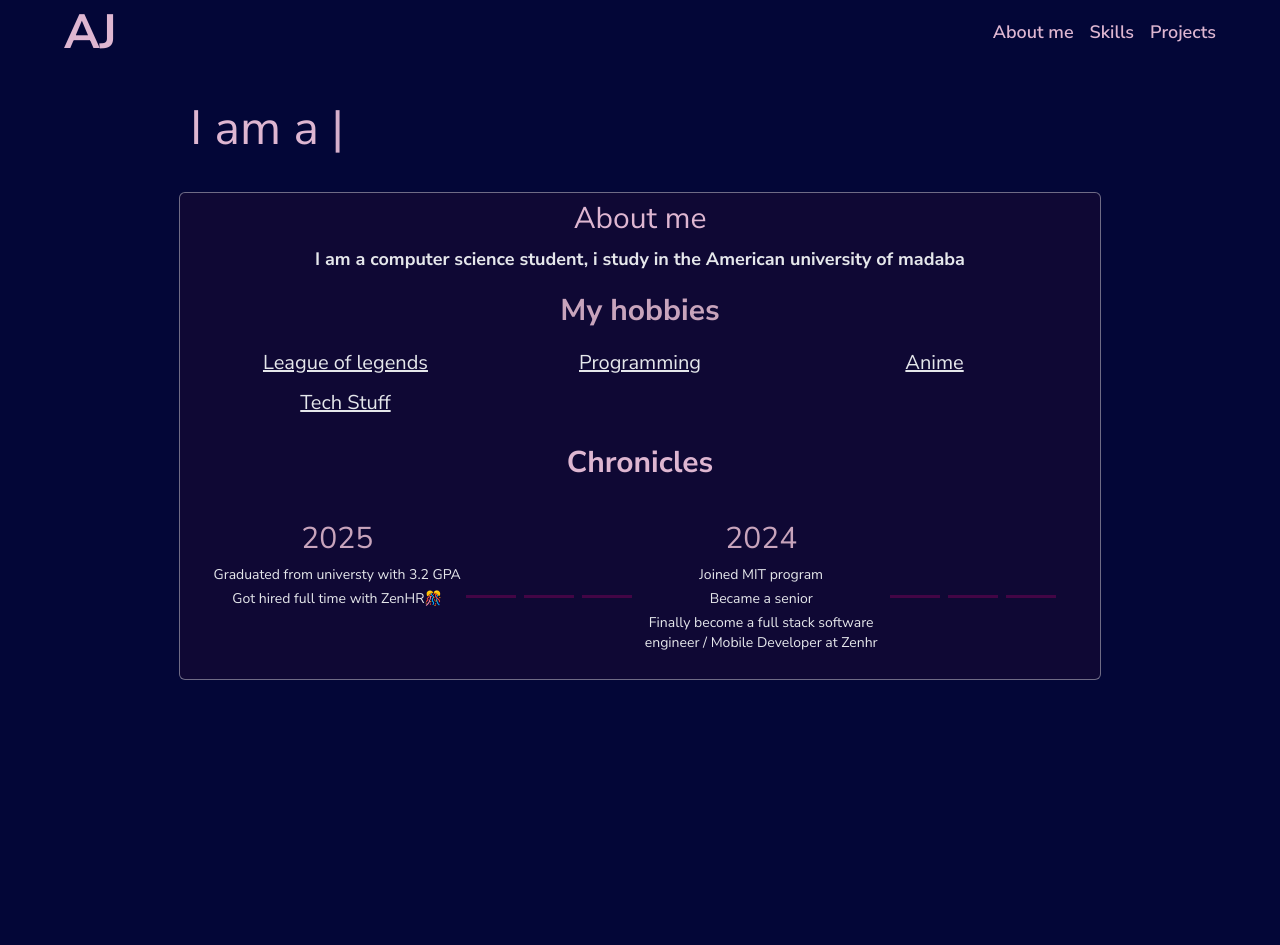
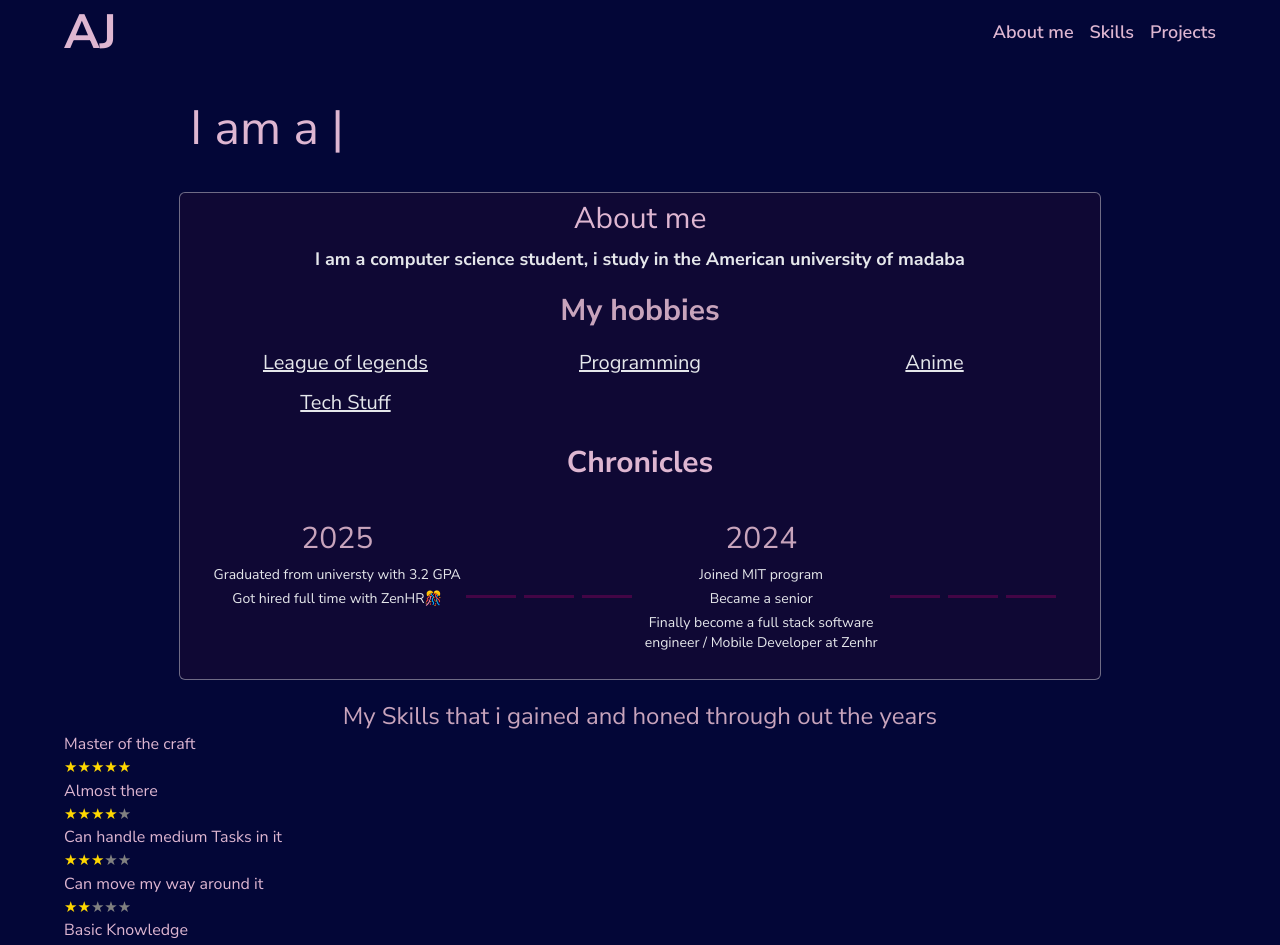
Before and after one commit to araj-abood/my_porot, a React (Vite) app: page / in a window 1280 px wide. Shown: the top 945 px of the page. Before the commit the page ends 800 px from the top, so only its background shows below. Built offline with nearby package versions, Linux system fonts and the light colour scheme.

Commit message:
Add new sections and edit content to be up to date

```diff
--- a/package.json
+++ b/package.json
@@ -15,6 +15,7 @@
     "framer-motion": "^10.18.0",
     "react": "^18.2.0",
     "react-dom": "^18.2.0",
+    "react-stars": "^2.2.5",
     "react-wavify": "^1.10.0"
   },
   "devDependencies": {
--- a/src/App.jsx
+++ b/src/App.jsx
@@ -3,17 +3,30 @@ import Hero from "./components/Hero";
 import Navbar from "./components/Navbar";
 import Section from "./layout/Section";
 import "./App.css";
+import Wave from "react-wavify";
+import Skills from "./components/skills/components";
 
 function App() {
   return (
-    <>
-      {" "}
+    <main>
       <Section>
         <Navbar />
         <Hero />
         <AboutMe />
+        <Skills />
       </Section>
-    </>
+      <Wave
+        fill="rgba(12, 7, 171, 0.8)"
+        paused={false}
+        style={{ display: "flex" }}
+        options={{
+          height: 10,
+          amplitude: 10,
+          speed: 1,
+          points: 3,
+        }}
+      />
+    </main>
   );
 }
 
--- /dev/null
+++ b/src/components/skills-rating/index.tsx
@@ -0,0 +1,40 @@
+import React from "react";
+import ReactStars from "react-stars";
+
+// Explicitly cast ReactStars to any to bypass type-checking issues
+const ReactStarsComponent = ReactStars as any;
+
+type SkillsRatingProps = {
+  numberOfStars: number;
+  arrayOfSkills: string[];
+};
+
+function SkillsRating({ numberOfStars, arrayOfSkills }: SkillsRatingProps) {
+  let message = "";
+
+  switch (numberOfStars) {
+    case 1:
+      message = "Basic Knowledge";
+      break;
+    case 2:
+      message = "Can move my way around it";
+      break;
+    case 3:
+      message = "Can handle medium Tasks in it";
+      break;
+    case 4:
+      message = "Almost there";
+      break;
+    case 5:
+      message = "Master of the craft";
+      break;
+  }
+  return (
+    <div>
+      <h2>{message}</h2>
+      <ReactStarsComponent value={numberOfStars} count={5} edit={false} />
+    </div>
+  );
+}
+
+export default SkillsRating;
--- /dev/null
+++ b/src/components/skills/components/index.jsx
@@ -0,0 +1,20 @@
+import SkillsRating from "../../skills-rating";
+
+function Skills() {
+  return (
+    <section className="mt-5">
+      <h1 className="text-center text-2xl text-main-300">
+        My Skills that i gained and honed through out the years
+      </h1>
+      <div>
+        <SkillsRating numberOfStars={5} />
+        <SkillsRating numberOfStars={4} />
+        <SkillsRating numberOfStars={3} />
+        <SkillsRating numberOfStars={2} />
+        <SkillsRating numberOfStars={1} />
+      </div>
+    </section>
+  );
+}
+
+export default Skills;
--- a/src/index.css
+++ b/src/index.css
@@ -2,6 +2,12 @@
 @tailwind components;
 @tailwind utilities;
 
+* {
+  margin: 0;
+  padding: 0;
+}
 body {
   @apply font-nunitoSans bg-dark-900 text-main-200;
+  padding: 0;
+  margin: 0;
 }
--- a/store/colorCtx.jsx
+++ b/store/colorCtx.jsx
@@ -1,4 +1,4 @@
-import { createContext, useContext, useState } from "react";
+import { createContext, useState } from "react";
 
 export const ColorContext = createContext({
   color: "",
```
Also changed, not shown: 1 other file (tests, documents, lock files or other folders).
